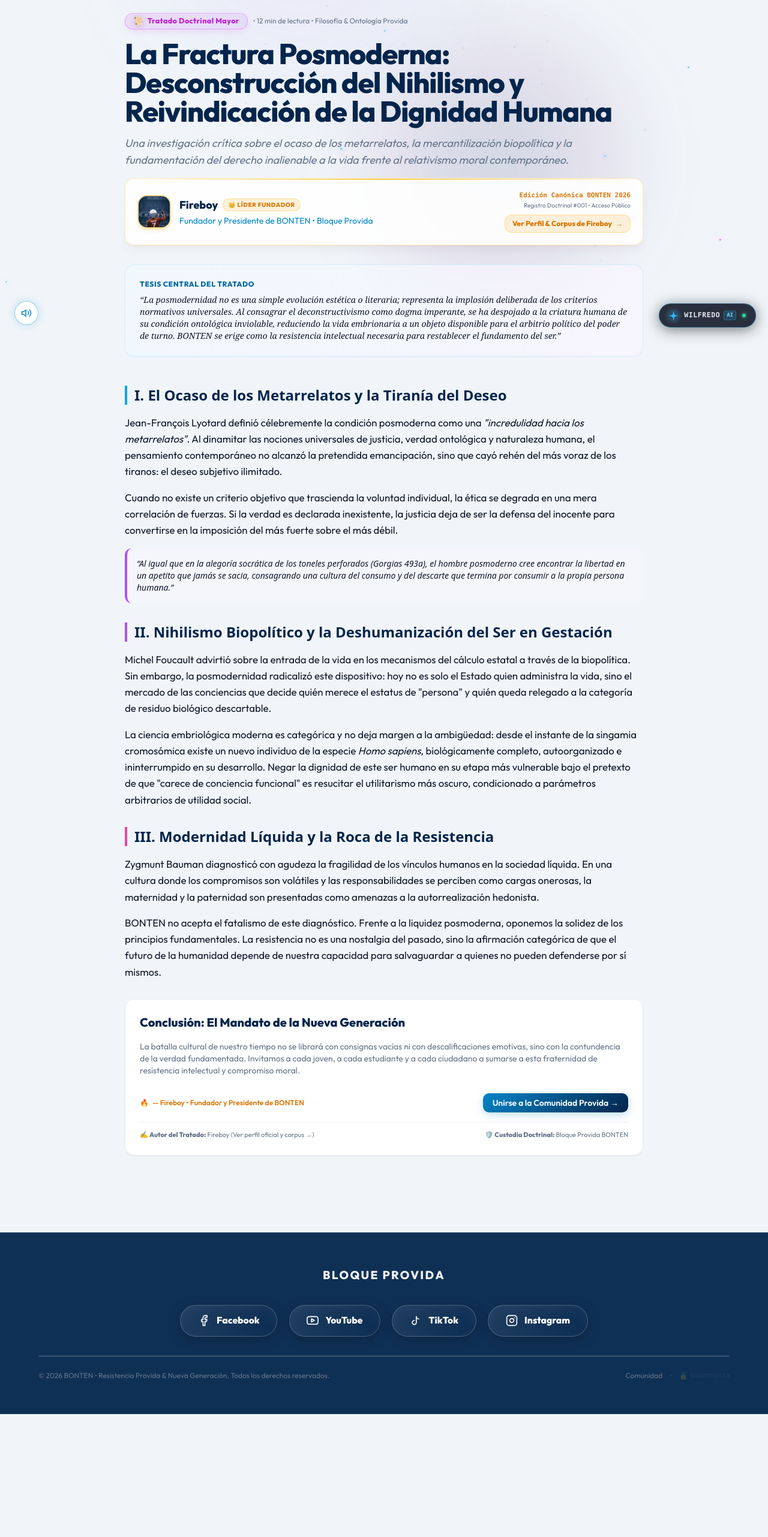
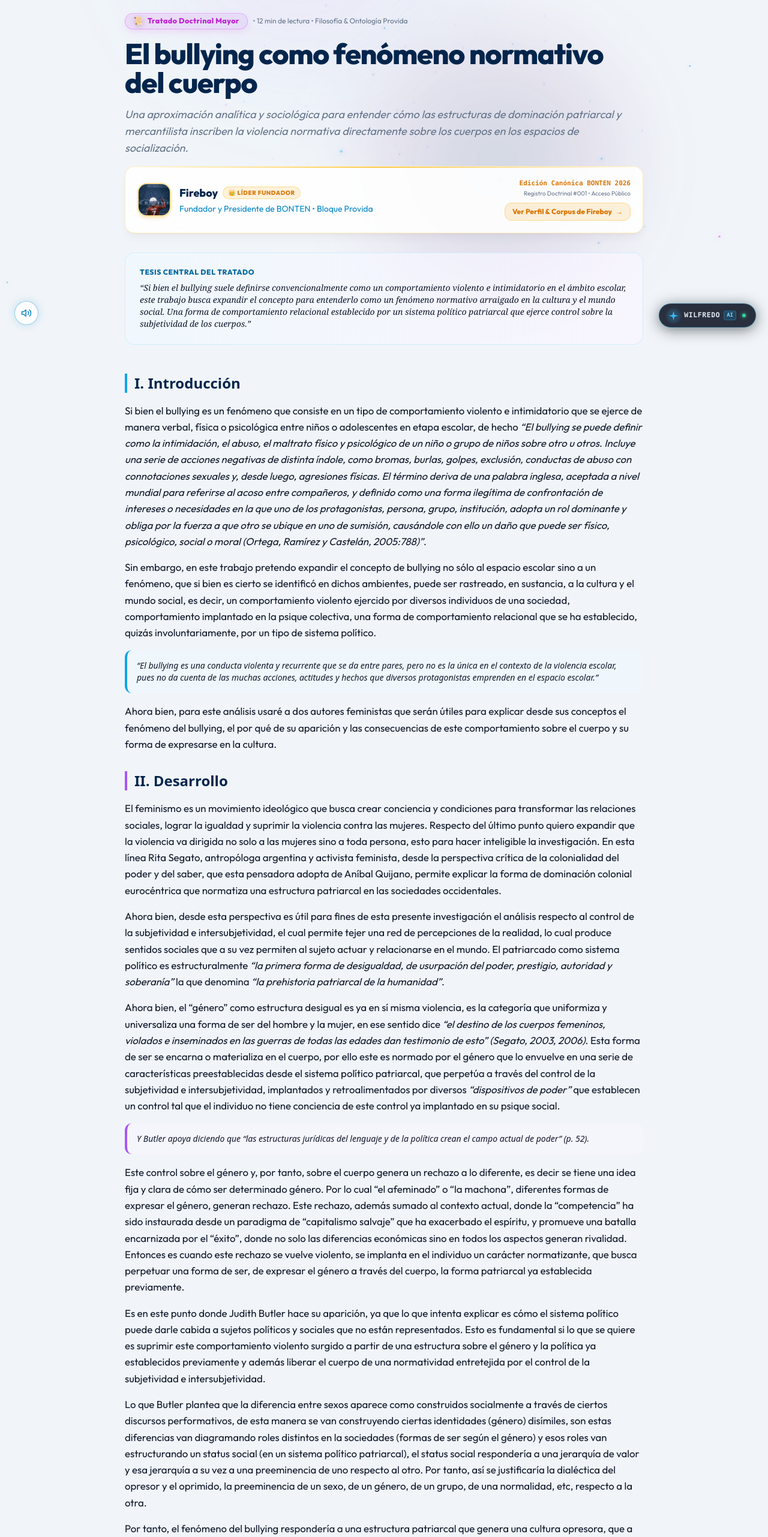
Before and after one commit to frankitoromas-tech/Bonten, a Next.js app: page /manifiestos/posmodernidad in a window 1280 px wide. Shown: the part 234-2797 px from the top of the page at 60% size. Before the commit the page ends 2592 px from the top, so only its background shows below. Built offline with nearby package versions, Linux system fonts and the light colour scheme.

Commit message:
feat: Sync real Fireboy PDF, fix immersive reading, and fix referential images

```diff
--- a/src/app/manifiestos/posmodernidad/page.tsx
+++ b/src/app/manifiestos/posmodernidad/page.tsx
@@ -111,11 +111,11 @@ export default function PosmodernidadPage() {
           </div>
 
           <h1 className="text-3xl sm:text-4xl md:text-5xl font-extrabold tracking-tight text-[var(--title-color)] leading-tight">
-            La Fractura Posmoderna: Desconstrucción del Nihilismo y Reivindicación de la Dignidad Humana
+            El bullying como fenómeno normativo del cuerpo
           </h1>
 
           <p className="text-base sm:text-lg text-[var(--text-muted)] leading-relaxed italic">
-            Una investigación crítica sobre el ocaso de los metarrelatos, la mercantilización biopolítica y la fundamentación del derecho inalienable a la vida frente al relativismo moral contemporáneo.
+            Una aproximación analítica y sociológica para entender cómo las estructuras de dominación patriarcal y mercantilista inscriben la violencia normativa directamente sobre los cuerpos en los espacios de socialización.
           </p>
 
           {/* Tarjeta de Autor Ultra-Premium: Fireboy (Fundador de BONTEN) */}
@@ -174,7 +174,7 @@ export default function PosmodernidadPage() {
             Tesis Central del Tratado
           </h2>
           <p className="text-xs sm:text-sm text-[var(--text-dark)] leading-relaxed font-serif italic">
-            &ldquo;La posmodernidad no es una simple evolución estética o literaria; representa la implosión deliberada de los criterios normativos universales. Al consagrar el deconstructivismo como dogma imperante, se ha despojado a la criatura humana de su condición ontológica inviolable, reduciendo la vida embrionaria a un objeto disponible para el arbitrio político del poder de turno. BONTEN se erige como la resistencia intelectual necesaria para restablecer el fundamento del ser.&rdquo;
+            &ldquo;Si bien el bullying suele definirse convencionalmente como un comportamiento violento e intimidatorio en el ámbito escolar, este trabajo busca expandir el concepto para entenderlo como un fenómeno normativo arraigado en la cultura y el mundo social. Una forma de comportamiento relacional establecido por un sistema político patriarcal que ejerce control sobre la subjetividad de los cuerpos.&rdquo;
           </p>
         </section>
 
@@ -183,46 +183,84 @@ export default function PosmodernidadPage() {
           className="space-y-8 font-serif leading-relaxed text-[var(--text-dark)] pt-4"
           style={{ fontSize: `${1.05 * fontSizeMultiplier}rem` }}
         >
-          {/* Capítulo I */}
+          {/* Capítulo I - Introducción */}
           <section className="space-y-4">
             <h2 className="text-xl sm:text-2xl font-bold font-sans text-[var(--title-color)] border-l-4 border-sky-500 pl-3">
-              I. El Ocaso de los Metarrelatos y la Tiranía del Deseo
+              I. Introducción
             </h2>
             <p>
-              Jean-François Lyotard definió célebremente la condición posmoderna como una <em>&quot;incredulidad hacia los metarrelatos&quot;</em>. Al dinamitar las nociones universales de justicia, verdad ontológica y naturaleza humana, el pensamiento contemporáneo no alcanzó la pretendida emancipación, sino que cayó rehén del más voraz de los tiranos: el deseo subjetivo ilimitado.
+              Si bien el bullying es un fenómeno que consiste en un tipo de comportamiento violento e intimidatorio que se ejerce de manera verbal, física o psicológica entre niños o adolescentes en etapa escolar, de hecho <em>“El bullying se puede definir como la intimidación, el abuso, el maltrato físico y psicológico de un niño o grupo de niños sobre otro u otros. Incluye una serie de acciones negativas de distinta índole, como bromas, burlas, golpes, exclusión, conductas de abuso con connotaciones sexuales y, desde luego, agresiones físicas. El término deriva de una palabra inglesa, aceptada a nivel mundial para referirse al acoso entre compañeros, y definido como una forma ilegítima de confrontación de intereses o necesidades en la que uno de los protagonistas, persona, grupo, institución, adopta un rol dominante y obliga por la fuerza a que otro se ubique en uno de sumisión, causándole con ello un daño que puede ser físico, psicológico, social o moral (Ortega, Ramírez y Castelán, 2005:788)”</em>.
             </p>
             <p>
-              Cuando no existe un criterio objetivo que trascienda la voluntad individual, la ética se degrada en una mera correlación de fuerzas. Si la verdad es declarada inexistente, la justicia deja de ser la defensa del inocente para convertirse en la imposición del más fuerte sobre el más débil.
+              Sin embargo, en este trabajo pretendo expandir el concepto de bullying no sólo al espacio escolar sino a un fenómeno, que si bien es cierto se identificó en dichos ambientes, puede ser rastreado, en sustancia, a la cultura y el mundo social, es decir, un comportamiento violento ejercido por diversos individuos de una sociedad, comportamiento implantado en la psique colectiva, una forma de comportamiento relacional que se ha establecido, quizás involuntariamente, por un tipo de sistema político.
             </p>
-            <blockquote className="p-4 my-4 rounded-xl border-l-4 border-purple-500 bg-purple-50/50 dark:bg-purple-950/20 italic font-sans text-sm">
-              &ldquo;Al igual que en la alegoría socrática de los toneles perforados (Gorgias 493a), el hombre posmoderno cree encontrar la libertad en un apetito que jamás se sacia, consagrando una cultura del consumo y del descarte que termina por consumir a la propia persona humana.&rdquo;
+            <blockquote className="p-4 my-4 rounded-xl border-l-4 border-sky-500 bg-sky-50/50 dark:bg-sky-950/20 italic font-sans text-sm">
+              &ldquo;El bullying es una conducta violenta y recurrente que se da entre pares, pero no es la única en el contexto de la violencia escolar, pues no da cuenta de las muchas acciones, actitudes y hechos que diversos protagonistas emprenden en el espacio escolar.&rdquo;
             </blockquote>
-          </section>
-
-          {/* Capítulo II */}
-          <section className="space-y-4">
-            <h2 className="text-xl sm:text-2xl font-bold font-sans text-[var(--title-color)] border-l-4 border-purple-500 pl-3">
-              II. Nihilismo Biopolítico y la Deshumanización del Ser en Gestación
-            </h2>
             <p>
-              Michel Foucault advirtió sobre la entrada de la vida en los mecanismos del cálculo estatal a través de la biopolítica. Sin embargo, la posmodernidad radicalizó este dispositivo: hoy no es solo el Estado quien administra la vida, sino el mercado de las conciencias que decide quién merece el estatus de &quot;persona&quot; y quién queda relegado a la categoría de residuo biológico descartable.
-            </p>
-            <p>
-              La ciencia embriológica moderna es categórica y no deja margen a la ambigüedad: desde el instante de la singamia cromosómica existe un nuevo individuo de la especie <em>Homo sapiens</em>, biológicamente completo, autoorganizado e ininterrumpido en su desarrollo. Negar la dignidad de este ser humano en su etapa más vulnerable bajo el pretexto de que &quot;carece de conciencia funcional&quot; es resucitar el utilitarismo más oscuro, condicionado a parámetros arbitrarios de utilidad social.
+              Ahora bien, para este análisis usaré a dos autores feministas que serán útiles para explicar desde sus conceptos el fenómeno del bullying, el por qué de su aparición y las consecuencias de este comportamiento sobre el cuerpo y su forma de expresarse en la cultura.
             </p>
           </section>
 
-          {/* Capítulo III */}
+          {/* Capítulo II - Desarrollo */}
+          <section className="space-y-4">
+            <h2 className="text-xl sm:text-2xl font-bold font-sans text-[var(--title-color)] border-l-4 border-purple-500 pl-3">
+              II. Desarrollo
+            </h2>
+            <p>
+              El feminismo es un movimiento ideológico que busca crear conciencia y condiciones para transformar las relaciones sociales, lograr la igualdad y suprimir la violencia contra las mujeres. Respecto del último punto quiero expandir que la violencia va dirigida no solo a las mujeres sino a toda persona, esto para hacer inteligible la investigación. En esta línea Rita Segato, antropóloga argentina y activista feminista, desde la perspectiva crítica de la colonialidad del poder y del saber, que esta pensadora adopta de Aníbal Quijano, permite explicar la forma de dominación colonial eurocéntrica que normatiza una estructura patriarcal en las sociedades occidentales.
+            </p>
+            <p>
+              Ahora bien, desde esta perspectiva es útil para fines de esta presente investigación el análisis respecto al control de la subjetividad e intersubjetividad, el cual permite tejer una red de percepciones de la realidad, lo cual produce sentidos sociales que a su vez permiten al sujeto actuar y relacionarse en el mundo. El patriarcado como sistema político es estructuralmente <em>“la primera forma de desigualdad, de usurpación del poder, prestigio, autoridad y soberanía”</em> la que denomina <em>“la prehistoria patriarcal de la humanidad”</em>.
+            </p>
+            <p>
+              Ahora bien, el “género” como estructura desigual es ya en sí misma violencia, es la categoría que uniformiza y universaliza una forma de ser del hombre y la mujer, en ese sentido dice <em>“el destino de los cuerpos femeninos, violados e inseminados en las guerras de todas las edades dan testimonio de esto” (Segato, 2003, 2006)</em>. Esta forma de ser se encarna o materializa en el cuerpo, por ello este es normado por el género que lo envuelve en una serie de características preestablecidas desde el sistema político patriarcal, que perpetúa a través del control de la subjetividad e intersubjetividad, implantados y retroalimentados por diversos <em>“dispositivos de poder”</em> que establecen un control tal que el individuo no tiene conciencia de este control ya implantado en su psique social.
+            </p>
+            <blockquote className="p-4 my-4 rounded-xl border-l-4 border-purple-500 bg-purple-50/50 dark:bg-purple-950/20 italic font-sans text-sm">
+              Y Butler apoya diciendo que “las estructuras jurídicas del lenguaje y de la política crean el campo actual de poder” (p. 52).
+            </blockquote>
+            <p>
+              Este control sobre el género y, por tanto, sobre el cuerpo genera un rechazo a lo diferente, es decir se tiene una idea fija y clara de cómo ser determinado género. Por lo cual “el afeminado” o “la machona”, diferentes formas de expresar el género, generan rechazo. Este rechazo, además sumado al contexto actual, donde la “competencia” ha sido instaurada desde un paradigma de “capitalismo salvaje” que ha exacerbado el espíritu, y promueve una batalla encarnizada por el “éxito”, donde no solo las diferencias económicas sino en todos los aspectos generan rivalidad. Entonces es cuando este rechazo se vuelve violento, se implanta en el individuo un carácter normatizante, que busca perpetuar una forma de ser, de expresar el género a través del cuerpo, la forma patriarcal ya establecida previamente.
+            </p>
+            <p>
+              Es en este punto donde Judith Butler hace su aparición, ya que lo que intenta explicar es cómo el sistema político puede darle cabida a sujetos políticos y sociales que no están representados. Esto es fundamental si lo que se quiere es suprimir este comportamiento violento surgido a partir de una estructura sobre el género y la política ya establecidos previamente y además liberar el cuerpo de una normatividad entretejida por el control de la subjetividad e intersubjetividad.
+            </p>
+            <p>
+              Lo que Butler plantea que la diferencia entre sexos aparece como construidos socialmente a través de ciertos discursos performativos, de esta manera se van construyendo ciertas identidades (género) disímiles, son estas diferencias van diagramando roles distintos en la sociedades (formas de ser según el género) y esos roles van estructurando un status social (en un sistema político patriarcal), el status social respondería a una jerarquía de valor y esa jerarquía a su vez a una preeminencia de uno respecto al otro. Por tanto, así se justificaría la dialéctica del opresor y el oprimido, la preeminencia de un sexo, de un género, de un grupo, de una normalidad, etc, respecto a la otra.
+            </p>
+            <p>
+              Por tanto, el fenómeno del bullying respondería a una estructura patriarcal que genera una cultura opresora, que a su vez se establece en el inconsciente colectivo y genera relaciones violentas entre individuos, una de estas formas vendría a ser el bullying, que de forma específica se presenta en ambientes escolares, pero que de manera amplia se manifiesta en el rechazo violento hacia lo diferente respecto a lo establecido por el sistema político patriarcal, donde el capitalismo como eje económico tiene sus implicaciones en las relaciones sociales, la subjetividad y la cultura. Por ello el género es performativo, es decir, que produce una serie de efectos. Estos efectos consolidan la impresión normatizante de ser un hombre o una mujer. En este sentido el género no sería una realidad interna, una proyección del sexo a una realidad social sino una realidad externa construida a partir de ciertos parámetros establecidos por una estructura patriarcal.
+            </p>
+          </section>
+
+          {/* Capítulo III - Conclusión */}
           <section className="space-y-4">
             <h2 className="text-xl sm:text-2xl font-bold font-sans text-[var(--title-color)] border-l-4 border-pink-500 pl-3">
-              III. Modernidad Líquida y la Roca de la Resistencia
+              III. Conclusión
             </h2>
             <p>
-              Zygmunt Bauman diagnosticó con agudeza la fragilidad de los vínculos humanos en la sociedad líquida. En una cultura donde los compromisos son volátiles y las responsabilidades se perciben como cargas onerosas, la maternidad y la paternidad son presentadas como amenazas a la autorrealización hedonista.
+              Establecido que el bullying es un epifenómeno surgido de la relación entre estructuras, un fenómeno que surge de la forma en cómo funciona la sociedad, es decir, la política patriarcal que instaura formas fijas de ser, hombre, mujer, pobre, rico, etc. Por ello <em>“la espectacularización de aspectos visibles de la diferencia étnica, religiosa, racial, etaria, etc. entre los antagonistas es más importante que los contenidos de la misma, por su propia instrumentalidad en la producción y reproducción de los conflictos que, en nuestro tiempo, se han constituido en un fin en sí mismo por su carácter lucrativo para la industria bélica y para las compañías militares privadas” (Azzellini 2005 y 2007, Münkler 2005)</em>. Al instaurar estas formas y además al crear ciertos dispositivos de poder que buscan perpetuar estas formas de ser, y así mantener un control sobre los cuerpos.
             </p>
             <p>
-              BONTEN no acepta el fatalismo de este diagnóstico. Frente a la liquidez posmoderna, oponemos la solidez de los principios fundamentales. La resistencia no es una nostalgia del pasado, sino la afirmación categórica de que el futuro de la humanidad depende de nuestra capacidad para salvaguardar a quienes no pueden defenderse por sí mismos.
+              En esta lucha por el dominio de los cuerpos es donde nos preguntamos ¿Es posible salir del yugo de la opresión? Es posible si se cambia el discurso normalizante y totalizante por un discurso de pluralidad y diversidad, el cual permitiría modificar la forma de relacionarse y ser más empático con lo diferente, pues reconoce que no hay una sola forma de ser, no hay una única forma de manifestar la feminidad o la masculinidad.
             </p>
+            <p>
+              Sin embargo, esto sería solo un aspecto importante, de una serie de estructuras o dispositivos formados dentro del sistema patriarcal. Uno de ellos sería el sistema económico que forma una parte vital de la perpetuación de este comportamiento y tipos de relaciones instaurados en la cultura ya estructurada previamente.
+            </p>
+          </section>
+
+          {/* Bibliografía */}
+          <section className="space-y-4 p-6 rounded-2xl bg-slate-50 dark:bg-slate-800/30 border border-slate-200/80 dark:border-white/10 font-sans text-sm">
+            <h2 className="text-lg font-bold text-[var(--title-color)]">
+              Bibliografía
+            </h2>
+            <ul className="list-disc pl-5 space-y-2 text-[var(--text-muted)]">
+              <li>Butler, J. (2022). <em>Cuerpos que importan</em>. Paidós.</li>
+              <li>Butler, J. & García, M. M. A. (2022). <em>El género en disputa</em>. Paidós.</li>
+              <li>Segato, R (2013). <em>Las nuevas formas de la guerra y el cuerpo de las mujeres</em>. Tinta limón.</li>
+              <li><em>Las estructuras de la violencia: Análisis capitalismo-patriarcado</em>. Entrevista a Rita Segato. (2022, 19 mayo). [Vídeo]. Youtube. <a href="https://youtu.be/IRDyp9_GBe4" target="_blank" rel="noreferrer" className="text-sky-500 hover:underline">https://youtu.be/IRDyp9_GBe4</a></li>
+              <li>Gómez Nashiki, Antonio. (2013). <em>Bullying: El poder de la violencia. Una perspectiva cualitativa sobre acosadores y víctimas en escuelas primarias de Colima</em>. Revista mexicana de investigación educativa.</li>
+            </ul>
           </section>
 
           {/* Conclusión */}
--- a/src/components/library/DocumentReader.tsx
+++ b/src/components/library/DocumentReader.tsx
@@ -20,9 +20,10 @@ function getAuthorSlug(author: string) {
 interface DocumentReaderProps {
   document: LibraryDocument | null;
   onClose: () => void;
+  autoPlayAudio?: boolean;
 }
 
-export default function DocumentReader({ document: doc, onClose }: DocumentReaderProps) {
+export default function DocumentReader({ document: doc, onClose, autoPlayAudio = false }: DocumentReaderProps) {
   const [fontSize, setFontSize] = useState(1.1); // en rem
   const [copied, setCopied] = useState(false);
   const [isPlayingAudio, setIsPlayingAudio] = useState(false);
@@ -36,6 +37,25 @@ export default function DocumentReader({ document: doc, onClose }: DocumentReade
       }
     };
   }, []);
+
+  useEffect(() => {
+    if (autoPlayAudio && typeof window !== 'undefined' && 'speechSynthesis' in window) {
+      setTimeout(() => {
+        if (!isPlayingAudio) {
+          window.speechSynthesis.cancel();
+          const plainText = `${doc?.title}. ${doc?.content.map((p) => p.replace(/<[^>]*>/g, '')).join('. ')}`;
+          const utterance = new SpeechSynthesisUtterance(plainText);
+          utterance.lang = 'es-ES';
+          utterance.rate = 1.0;
+          utterance.onend = () => setIsPlayingAudio(false);
+          utterance.onerror = () => setIsPlayingAudio(false);
+          window.speechSynthesis.speak(utterance);
+          setIsPlayingAudio(true);
+          showToast('Reproduciendo audio del manifiesto...', 'info');
+        }
+      }, 500);
+    }
+  }, [autoPlayAudio, doc]);
 
   // Cierre con Escape + bloqueo de scroll del fondo mientras el modal está abierto.
   useEffect(() => {
--- a/src/data/library.ts
+++ b/src/data/library.ts
@@ -73,11 +73,11 @@ export const DOCUMENTS: LibraryDocument[] = [
     id: 5,
     title: 'Tipologías Teológicas y Exégesis Clandestina: La Hermenéutica de la Gracia',
     category: 'Teología',
-    author: 'Ana L. (Área Teológica)',
+    author: 'Laura (Administradora)',
     readTime: '6 min',
     level: 'Intermedio',
     isReferential: true,
-    image: '/assets/lib_types_1781465379712.webp',
+    image: '/assets/b1.jpeg',
     excerpt: 'El estudio sistemático y la hermenéutica gramático-histórica como escudo frente al relativismo deconstructivo que pretende licuar el canon sagrado.',
     content: [
       'El estudio sistemático de las doctrinas cristianas a menudo se ve amenazado por el relativismo cultural. En esta tipología analizamos cómo la hermenéutica bíblica mantiene su consistencia histórica.',
@@ -90,7 +90,7 @@ export const DOCUMENTS: LibraryDocument[] = [
     id: 6,
     title: 'Biopolítica y Modernidad Líquida: Del "Dejar Vivir" a la Obsolescencia Antropológica',
     category: 'Posmodernidad & Filosofía',
-    author: 'Comité Editorial BONTEN',
+    author: 'Mijail (Administrador)',
     readTime: '9 min',
     level: 'Avanzado',
     isReferential: true,
```
Also changed, not shown: src/components/library/Library.tsx (+14 -1 lines).
